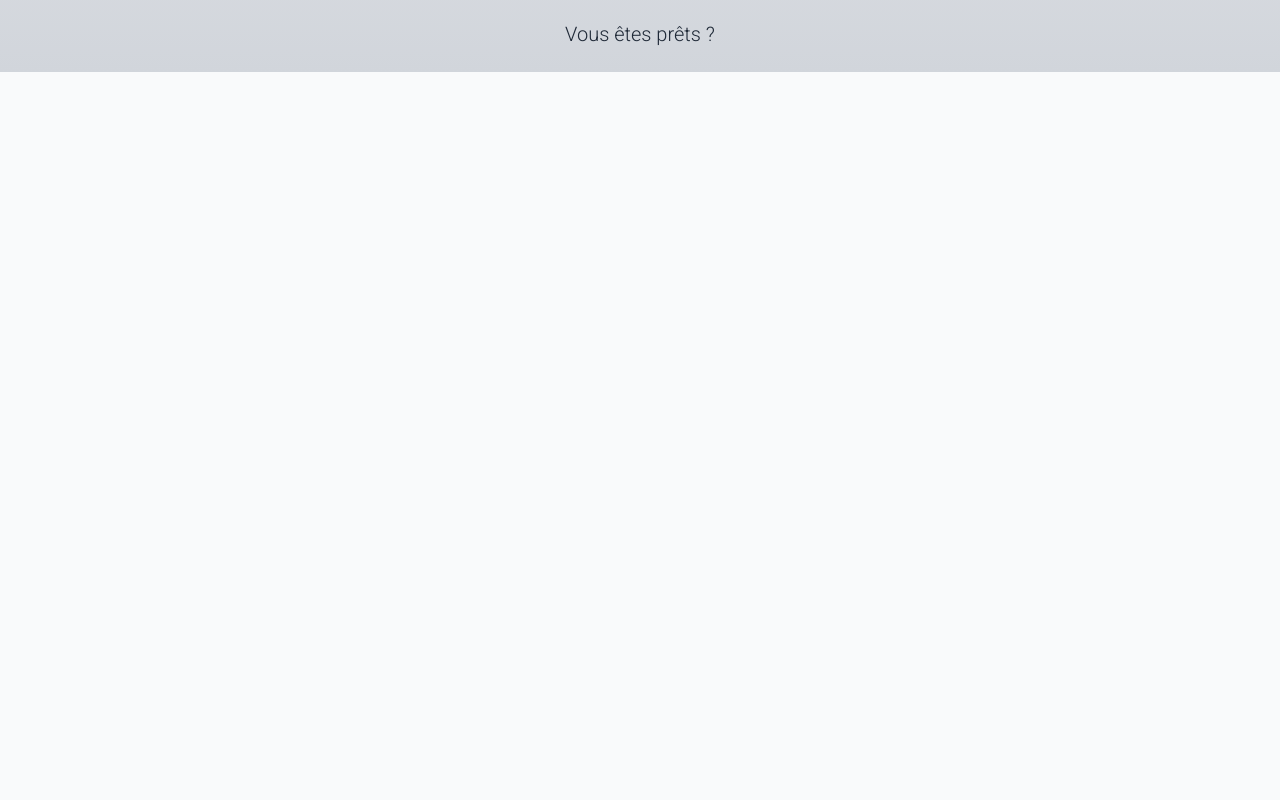
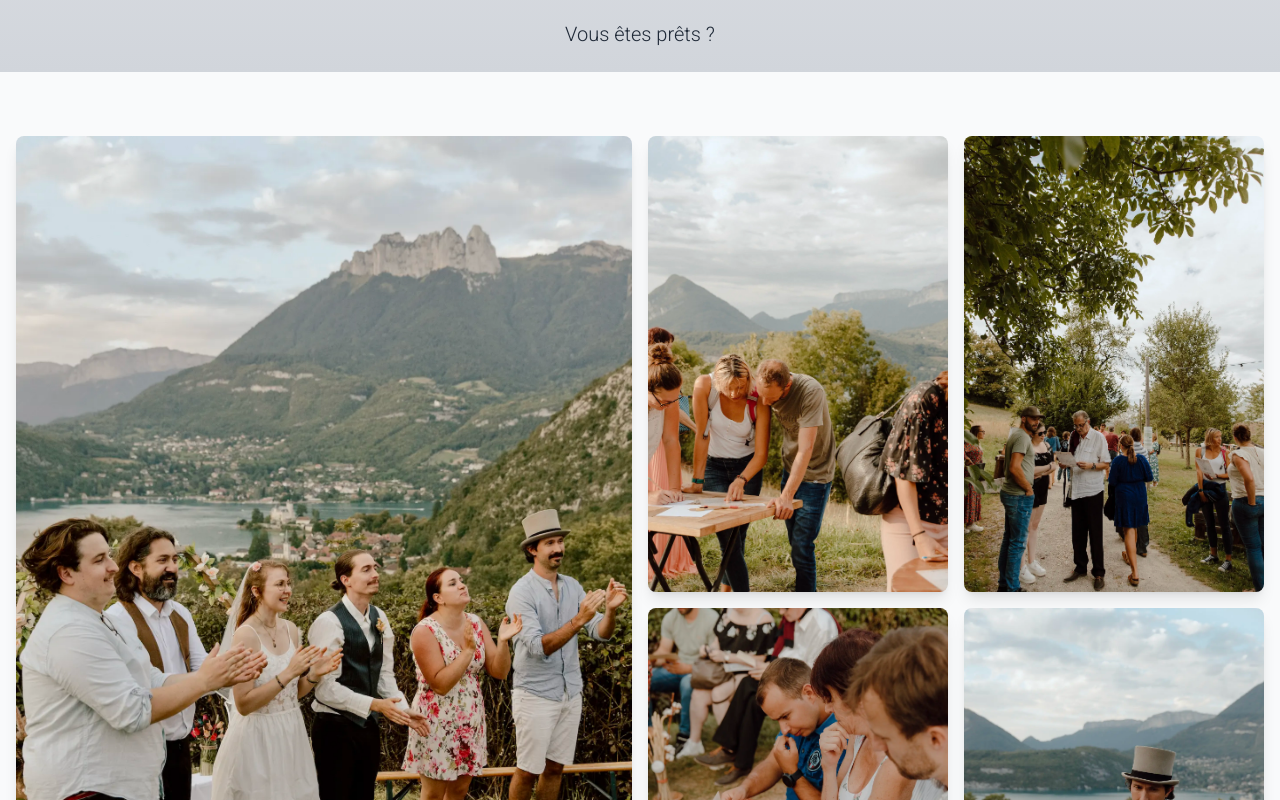
Before and after one commit to flowxt/Cyrielle-App, a Next.js app: page /galerie-scenarios in a window 1280 px wide. Shown: the part 840-1640 px from the top of the page. Built offline with nearby package versions, Linux system fonts and the light colour scheme.

Commit message:
gallery ok

```diff
--- a/src/app/components/PhotoGallery.jsx
+++ b/src/app/components/PhotoGallery.jsx
@@ -3,7 +3,6 @@ import { useEffect, useRef, useState } from "react";
 import gsap from "gsap";
 import { ScrollTrigger } from "gsap/dist/ScrollTrigger";
 import Link from 'next/link';
-
 
 // Initialiser GSAP ScrollTrigger
 gsap.registerPlugin(ScrollTrigger);
@@ -25,58 +24,59 @@ const images = [
   "/images/caroussel/img14.webp",
   "/images/caroussel/img15.webp",
   "/images/caroussel/img16.webp",
+  "/images/caroussel/img1.webp",
+  "/images/caroussel/img2.webp",
+  "/images/caroussel/img3.webp",
+  "/images/caroussel/img4.webp",
 ];
 
 const PhotoGallery = () => {
   const galleryRef = useRef(null);
   const [selectedImage, setSelectedImage] = useState(null);
 
-  // Animation GSAP pour l'entrée des images
   useEffect(() => {
-    const images = galleryRef.current.children;
+    if (!galleryRef.current) return;
 
-    gsap.from(images, {
-      y: 100,
-      opacity: 0,
-      stagger: 0.1,
-      duration: 1,
-      ease: "power3.out",
-      scrollTrigger: {
-        trigger: galleryRef.current,
-        start: "top 80%",
-        end: "bottom 20%",
-        scrub: true,
-      },
-    });
+    gsap.fromTo(
+      galleryRef.current.children,
+      { opacity: 0, y: 50 },
+      {
+        opacity: 1,
+        y: 0,
+        stagger: 0.15,
+        duration: 0.8,
+        ease: "power3.out",
+        scrollTrigger: {
+          trigger: galleryRef.current,
+          start: "top 90%",
+          end: "bottom 20%",
+          scrub: false,
+        },
+      }
+    );
   }, []);
 
   return (
     <div className="bg-gray-50 py-12">
-      {/* Galerie d'images */}
-      <div
-        ref={galleryRef}
-        className="grid grid-cols-2 md:grid-cols-4 gap-4 p-4 max-w-7xl mx-auto"
-      >
+      <div ref={galleryRef} className="grid grid-cols-2 md:grid-cols-4 gap-4 p-4 max-w-7xl mx-auto">
         {images.map((src, index) => (
           <motion.div
             key={index}
-            whileHover={{ scale: 1.05 }}
+
             whileTap={{ scale: 0.95 }}
-            className={`overflow-hidden rounded-lg shadow-lg cursor-pointer ${
-              index % 5 === 0 ? "col-span-2 row-span-2" : ""
-            }`}
+            className={`overflow-hidden rounded-lg shadow-lg cursor-pointer
+              ${index % 5 === 0 ? "col-span-2 row-span-2" : ""}`}
             onClick={() => setSelectedImage(src)}
           >
             <img
               src={src}
               alt={`Team Building ${index + 1}`}
-              className="w-full h-full object-cover transform transition-transform duration-300 hover:scale-110"
+              className="w-full h-full object-cover transition-transform duration-300"
             />
           </motion.div>
         ))}
       </div>
 
-      {/* Lightbox pour afficher l'image sélectionnée */}
       {selectedImage && (
         <div
           className="fixed inset-0 bg-black bg-opacity-75 flex items-center justify-center p-4 z-50"
@@ -90,7 +90,6 @@ const PhotoGallery = () => {
         </div>
       )}
 
-      {/* Call-to-Action (CTA) */}
       <div className="text-center py-12 bg-white">
         <h2 className="text-xl md:text-2xl lg:text-3xl font-bold mb-4">
           Prêt pour une <strong>expérience</strong> inoubliable en <strong>Haute-Savoie</strong> ?
```
